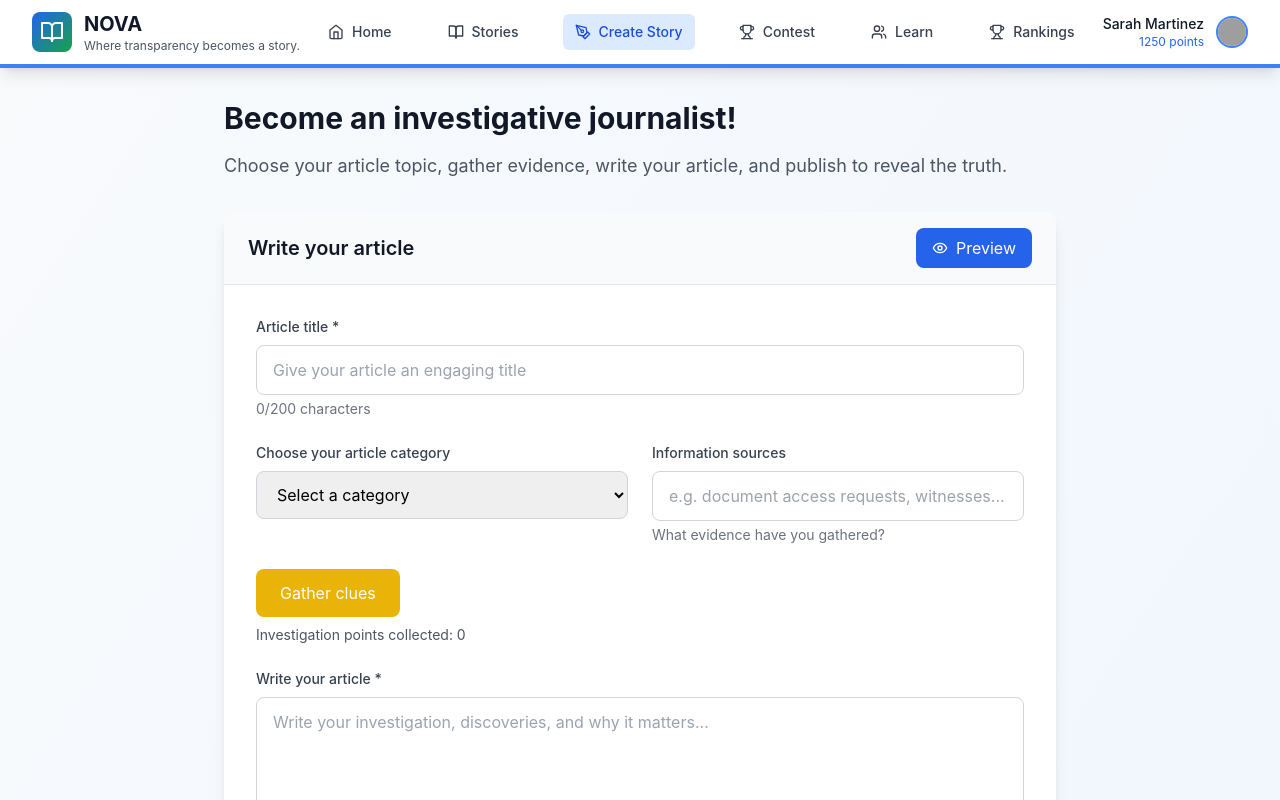
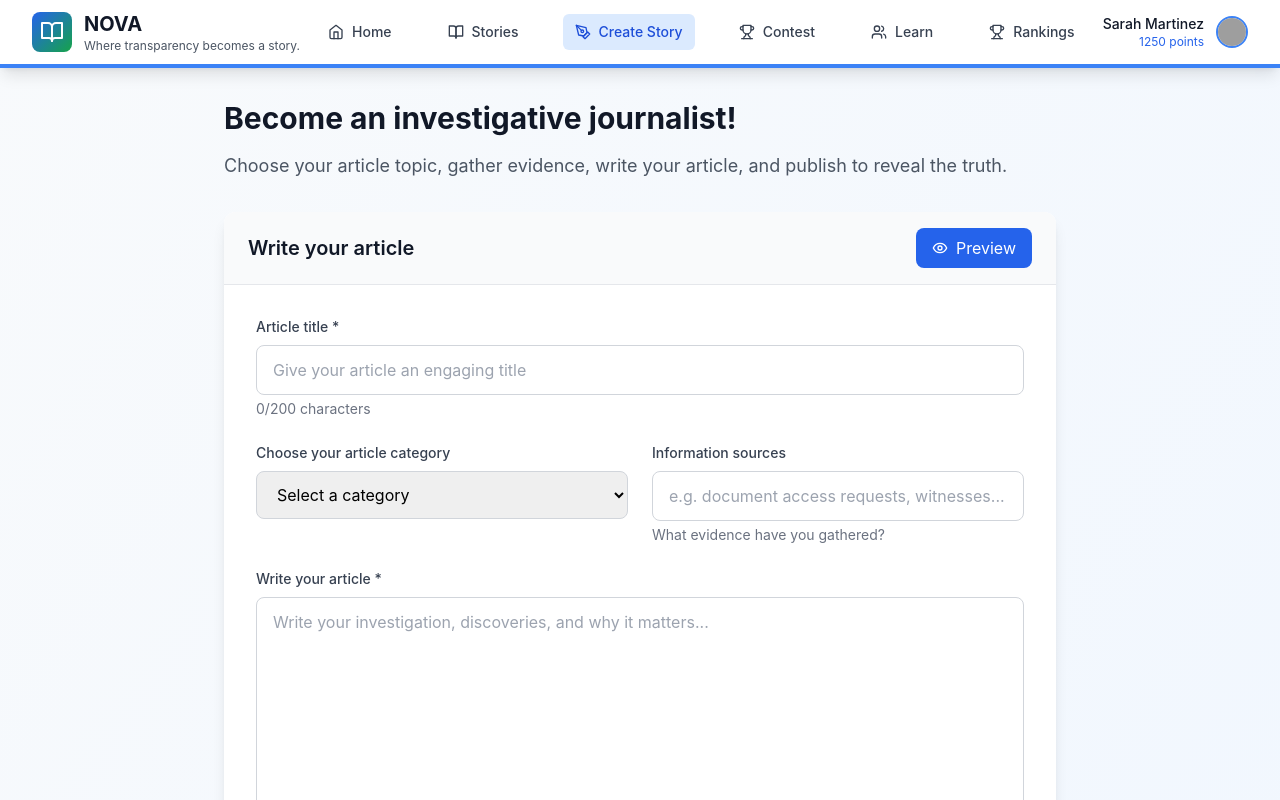
Before and after one commit to NadjaLotscher/NovaTransparence, a React (Vite) app: page /create-story in a window 1280 px wide. Shown: the top 800 px of the page. Built offline with nearby package versions, Linux system fonts and the light colour scheme; grey boxes are pictures that could not be loaded.

Commit message:
removed gathr clues functionality

```diff
--- a/src/pages/CreateStoryPage.tsx
+++ b/src/pages/CreateStoryPage.tsx
@@ -6,9 +6,6 @@ import { useAuth } from '../contexts/AuthContext';
 export const CreateStoryPage: React.FC = () => {
   const navigate = useNavigate();
   const { user } = useAuth();
-
-  // State for investigation points (like clues collected)
-  const [investigationPoints, setInvestigationPoints] = useState(0);
 
   const [formData, setFormData] = useState({
     title: '',
@@ -35,21 +32,10 @@ export const CreateStoryPage: React.FC = () => {
     setFormData(prev => ({ ...prev, [name]: value }));
   };
 
-  // Simulate gathering clues for the game
-  const gatherClues = () => {
-    const newPoints = Math.floor(Math.random() * 3) + 1; // 1 to 3 points
-    setInvestigationPoints(prev => prev + newPoints);
-    alert(`You collected ${newPoints} investigation points! Total: ${investigationPoints + newPoints}`);
-  };
-
   const handleSubmit = (e: React.FormEvent) => {
     e.preventDefault();
     if (!formData.title.trim() || !formData.content.trim()) {
       alert('Please provide a title and write your article!');
-      return;
-    }
-    if (investigationPoints < 5) {
-      alert('To publish your article, you need at least 5 investigation points. Keep gathering info!');
       return;
     }
 
@@ -203,18 +189,6 @@ export const CreateStoryPage: React.FC = () => {
               </div>
             </div>
 
-            {/* Button to gather investigation points */}
-            <div className="mb-4">
-              <button
-                type="button"
-                onClick={gatherClues}
-                className="inline-flex items-center px-6 py-3 bg-yellow-500 text-white rounded-lg hover:bg-yellow-600 transition-colors"
-              >
-                Gather clues
-              </button>
-              <p className="mt-2 text-sm text-gray-600">Investigation points collected: {investigationPoints}</p>
-            </div>
-
             {/* Content */}
             <div>
               <label htmlFor="content" className="block text-sm font-medium text-gray-700 mb-2">
```
